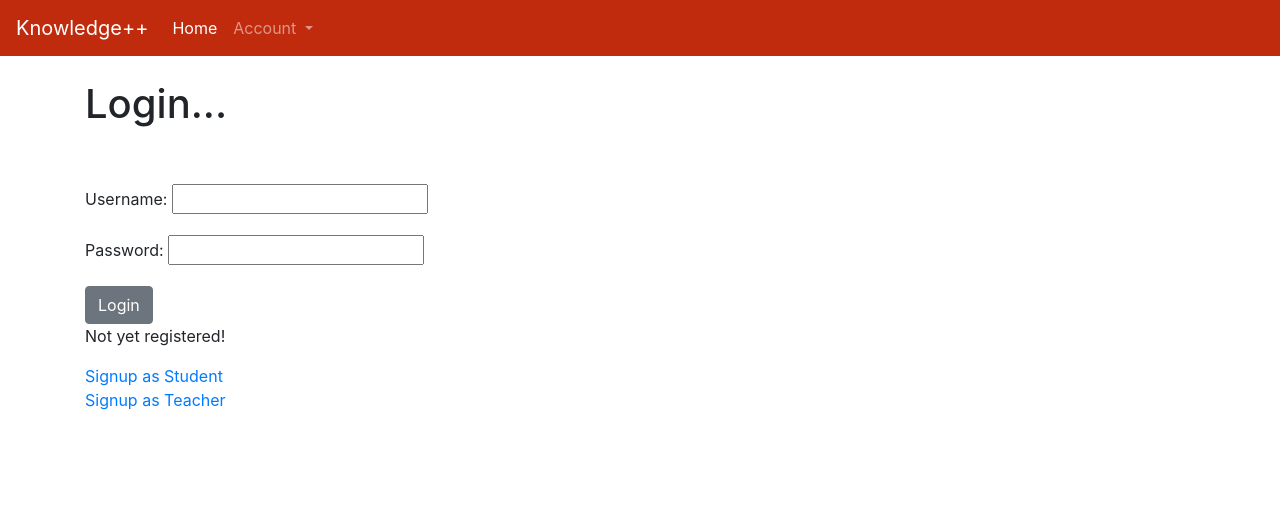
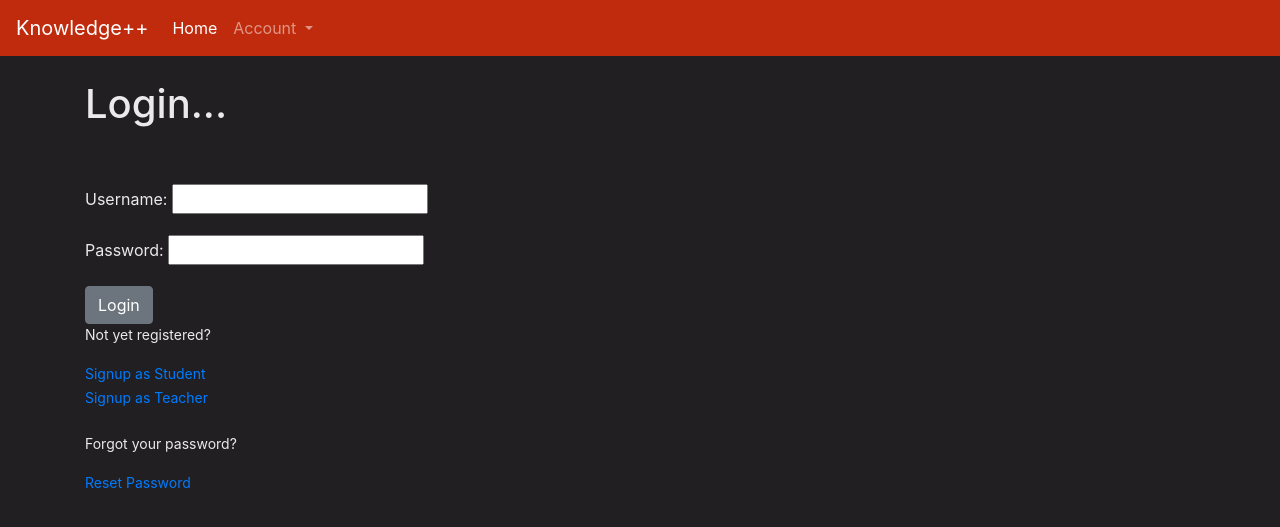
Before and after one commit to cpriddy21/CS396, a Django app: page /users/login/ in a window 1280 px wide. Shown: the top 527 px of the page. Run offline with Django 4.2, Linux system fonts and the light colour scheme.

```diff
--- a/CS396Project/CS396Project/settings.py
+++ b/CS396Project/CS396Project/settings.py
@@ -135,3 +135,6 @@ AUTH_USER_MODEL = 'Users.User'
 
 LOGIN_REDIRECT_URL = 'home'
 LOGOUT_REDIRECT_URL = 'home'
+
+EMAIL_BACKEND = "django.core.mail.backends.filebased.EmailBackend"
+EMAIL_FILE_PATH = BASE_DIR / "sent_emails"
--- /dev/null
+++ b/CS396Project/OnlineLearningSystem/static/OnlineLearningSystem/styles.css
@@ -0,0 +1,10 @@
+.dark-background {
+    background-color: #211f21;
+    color: #eae9ed;
+  }
+
+  .custom-card {
+    background-color: #181616; /* Set your desired background color */
+    color: #eae9ed; /* Set your desired text color */
+    /* Add any other styles you need */
+}
--- a/CS396Project/OnlineLearningSystem/templates/base.html
+++ b/CS396Project/OnlineLearningSystem/templates/base.html
@@ -4,13 +4,13 @@
     <!-- Required meta tags -->
     <meta charset="utf-8">
     <meta name="viewport" content="width=device-width, initial-scale=1, shrink-to-fit=no">
-
+    {% load static %}
     <!-- Bootstrap CSS -->
     <link rel="stylesheet" href="https://cdn.jsdelivr.net/npm/bootstrap@4.6.2/dist/css/bootstrap.min.css" integrity="sha384-xOolHFLEh07PJGoPkLv1IbcEPTNtaed2xpHsD9ESMhqIYd0nLMwNLD69Npy4HI+N" crossorigin="anonymous">
-
+    <link rel="stylesheet" type="text/css" href="{% static 'OnlineLearningSystem/styles.css' %}">
     <title>{% block title %}Home{% endblock %}</title>
   </head>
-  <body>
+  <body class="dark-background">
 
     <nav class="navbar navbar-expand-lg navbar-dark" style="background-color: #BF2B0C;">
       <a class="navbar-brand" href="{% url 'home' %}">Knowledge++</a>
--- a/CS396Project/OnlineLearningSystem/templates/delete_post.html
+++ b/CS396Project/OnlineLearningSystem/templates/delete_post.html
@@ -8,7 +8,7 @@
 
 </br>
 
-{% if user.is_authenticated and user.id == post.author.id or user.is_teacher = True %}
+{% if user.is_authenticated and user.id == post.author.id or user.is_teacher%}
     <h1>Delete Post...</h1>
     <h3>Delete: {{ post.title }}</h3>
     </br>
--- a/CS396Project/Users/templates/registration/login.html
+++ b/CS396Project/Users/templates/registration/login.html
@@ -13,8 +13,11 @@
 
 </div>
 
-<p>Not yet registered!</p>
+<small> <p>Not yet registered?</p>
     <a href="{% url 'student-signup' %}">Signup as Student</a><br>
     <a href="{% url 'teacher-signup' %}">Signup as Teacher</a>
-
+    <br/><br/>
+    <p>Forgot your password?</p>
+    <a href="{% url 'password_reset' %}">Reset Password</a><br>
+</small>
 {% endblock %}
--- a/CS396Project/Users/urls.py
+++ b/CS396Project/Users/urls.py
@@ -1,6 +1,6 @@
 #from django.contrib import admin
 #from django.urls import path
-from .views import UserRegisterView, LoginView
+from .views import UserRegisterView, LoginView, PasswordResetView
 from django.urls import path
 from . import views
 from django.contrib.auth import views as auth_views
@@ -15,4 +15,6 @@ urlpatterns = [
     path("signup/student/", views.StudentSignUpView.as_view(), name="student-signup"),
     path("signup/teacher/", views.TeacherSignUpView.as_view(), name="teacher-signup"),
     path('logout/', auth_views.LogoutView.as_view(template_name="users/logout.html"), name="logout"),
+    path('password_reset/', views.PasswordResetView.as_view(), name="password_reset"),
+    path('password_reset/done/', views.PasswordResetDoneView.as_view(), name="password_rese_donet"),
 ]
--- a/CS396Project/Users/views.py
+++ b/CS396Project/Users/views.py
@@ -1,6 +1,6 @@
 #from django.shortcuts import render
 from django.views import generic
-from django.contrib.auth.forms import UserCreationForm
+from django.contrib.auth.forms import UserCreationForm, PasswordResetForm
 from django.urls import reverse_lazy
 from django.shortcuts import redirect, render
 from django.views.generic import CreateView
@@ -66,3 +66,11 @@ class LoginView(auth_views.LoginView):
                 return reverse('home')
         else:
             return reverse('login')
+
+class PasswordResetView(auth_views.PasswordResetView):
+    form_class = PasswordResetForm
+    template_name = 'registration/password_reset.html'
+
+class PasswordResetDoneView(auth_views.PasswordResetDoneView):
+    #form_class = PasswordResetDoneForm
+    template_name = 'registration/password_reset_done.html'
```
Also changed, not shown: CS396Project/OnlineLearningSystem/models.py (+9 -1 lines), CS396Project/OnlineLearningSystem/templates/home.html (+25 -10 lines), CS396Project/Users/templates/registration/password_reset.html (added, +14 -0 lines), CS396Project/OnlineLearningSystem/migrations/0002_post_created_at_reply.py (added), CS396Project/OnlineLearningSystem/templates/password_reset/password_change.html (added), CS396Project/db.sqlite3, 1 other file.
